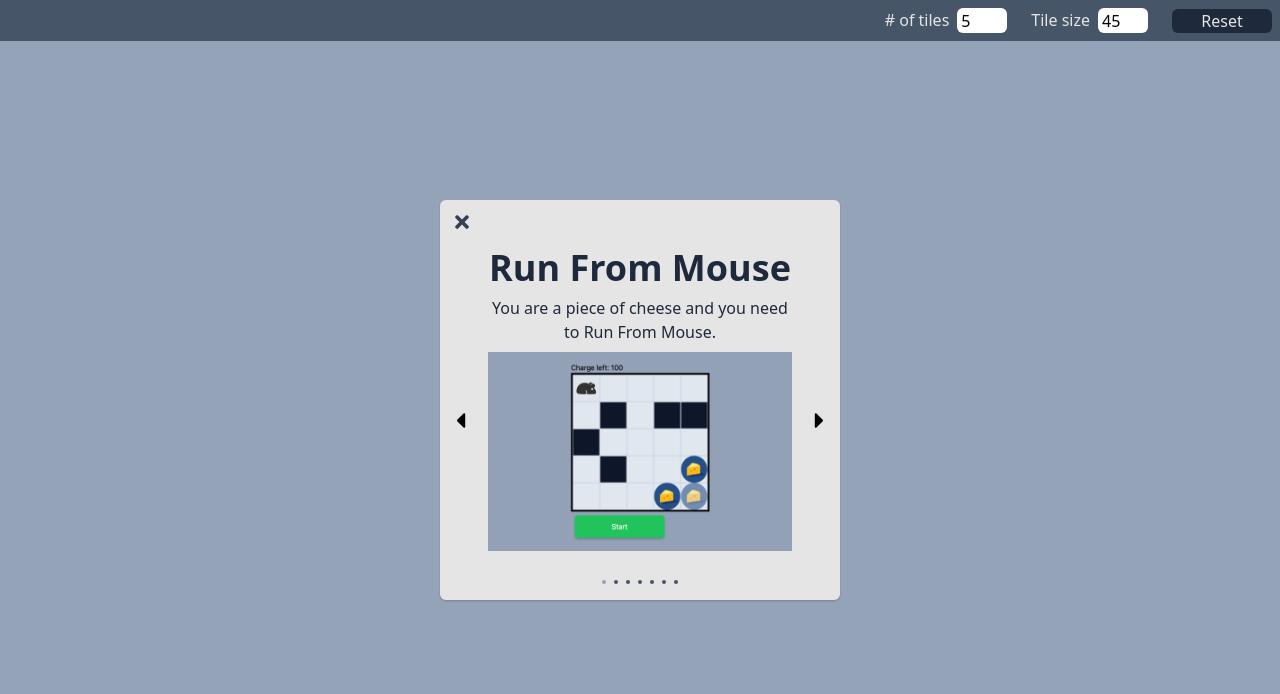
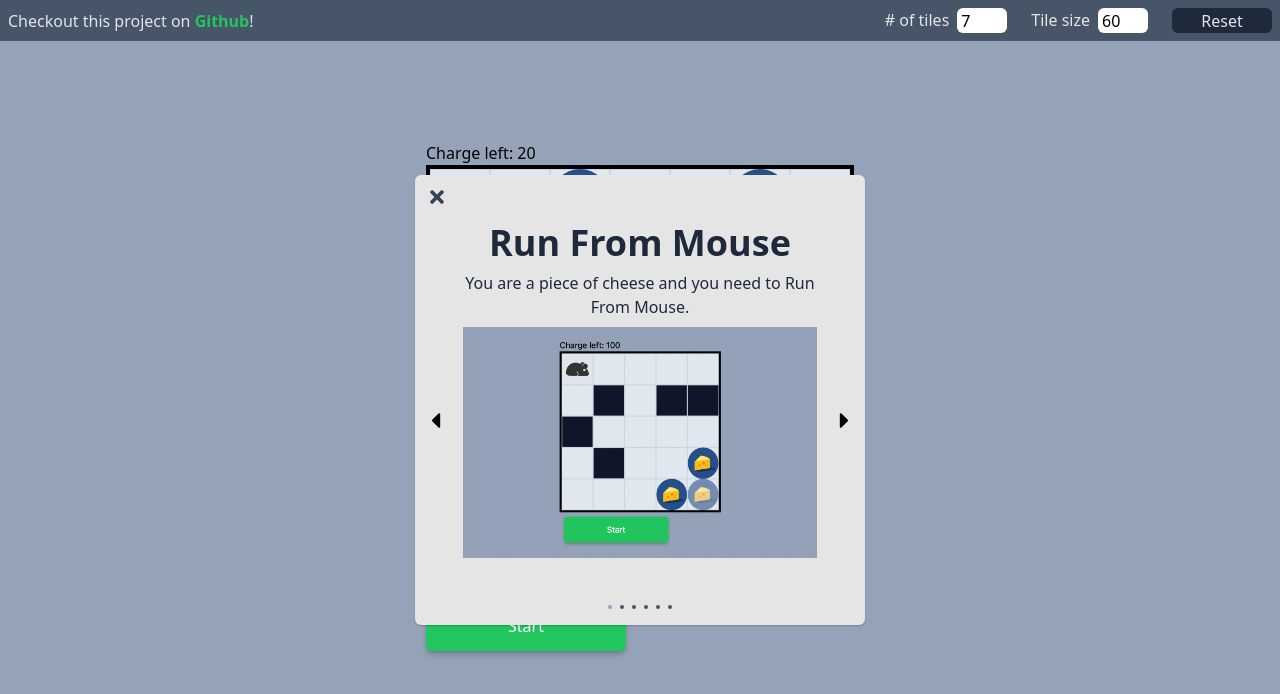
Before and after one commit to databitio/run-from-mouse, a React (Create React App) app: page / in a window 1280 px wide. Shown: the top 694 px of the page. Built offline with nearby package versions, Linux system fonts and the light colour scheme.

Commit message:
First release for public server

```diff
--- a/src/context/BoardContext.tsx
+++ b/src/context/BoardContext.tsx
@@ -46,9 +46,9 @@ const BoardContext = createContext<BoardState>({} as BoardState);
 export const BoardProvider = (props: any) => {
   const { children } = props;
 
-  const [numberOfTiles, setNumberOfTiles] = useState(5);
+  const [numberOfTiles, setNumberOfTiles] = useState(7);
   const [tiles, setTiles] = useState<Tile[][]>(createTiles(numberOfTiles));
-  const [tileSize, setTileSize] = useState(45);
+  const [tileSize, setTileSize] = useState(60);
   const [chargeLeft, setChargeLeft] = useState(20);
   const [gameOver, setGameOver] = useState(true);
 
--- a/src/navbar/NavBar.tsx
+++ b/src/navbar/NavBar.tsx
@@ -41,9 +41,25 @@ const NavBar = (props: {
   return (
     <form
       className="fixed top-0 left-0 max-h-[50px] w-full bg-slate-600 z-20 flex
-        flex-row items-center justify-end text-neutral-200 overflow-x-scroll"
+        flex-row items-center justify-between text-neutral-200 overflow-x-scroll"
       onSubmit={handleSubmit}
     >
+      <div className="mx-2">
+        Checkout this project on{" "}
+        <button
+          onClick={() => {
+            window.open(
+              "https://github.com/databitio/run-from-mouse",
+              "_blank"
+            );
+          }}
+          className="text-green-500 font-bold"
+        >
+          Github
+        </button>
+        !
+      </div>
+      <section className="flex flex-row">
         <div className="flex m-2">
           <label className=""># of tiles</label>
           <input
@@ -79,6 +95,7 @@ const NavBar = (props: {
         >
           Reset
         </button>
+      </section>
     </form>
   );
 };
--- a/src/tutorial/TutorialPopup.tsx
+++ b/src/tutorial/TutorialPopup.tsx
@@ -19,12 +19,12 @@ const TutorialPopup = () => {
     <EatTheCheeseSlide />,
     <MouseSniffingSlide />,
     <LastCheeseStanding />,
-    <WinConditionSlide />,
+    // <WinConditionSlide />,
   ];
 
   if (tutorialVisible)
     return (
-      <main className="absolute w-[400px] h-[400px] z-30 bg-neutral-200 shadow-sm shadow-black/20 rounded-md">
+      <main className="absolute w-[450px] h-[450px] z-30 bg-neutral-200 shadow-sm shadow-black/20 rounded-md">
         <section className="absolute m-3">
           <FaTimes
             onClick={() => setTutorialVisible(false)}
```
Lines whose indentation alone changed are shown as unchanged.
